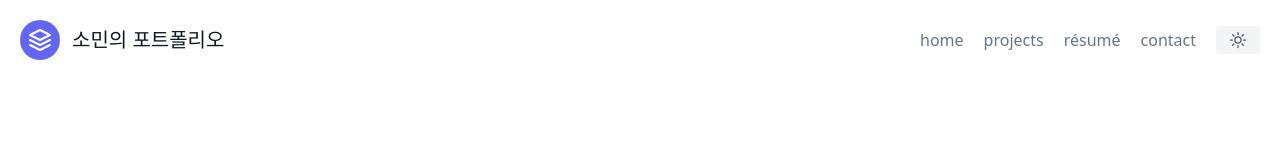
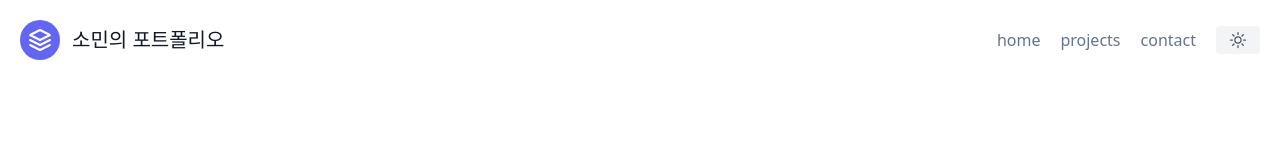
Before and after one commit to nimoseel/NextJS_Portfolio, a Next.js app: page / in a window 1280 px wide. Shown: the top 160 px of the page. Built offline with nearby package versions, Linux system fonts and the light colour scheme.

Commit message:
Fix : 레쥬메 페이지 삭제

```diff
--- a/components/header.tsx
+++ b/components/header.tsx
@@ -21,7 +21,6 @@ export default function Header(){
                         <Link href="/projects" legacyBehavior>
                             <a className="mr-5 hover:text-gray-900">projects</a>
                         </Link>
-                        <a href="" className="mr-5 hover:text-gray-900" target="_blank">résumé</a>
                         <a href="https://open.kakao.com/o/sbtLJAcf" className="mr-5 hover:text-gray-900" target="_blank">contact</a>
                         <DarkModeToggleBtn/>
                     </nav>
```
